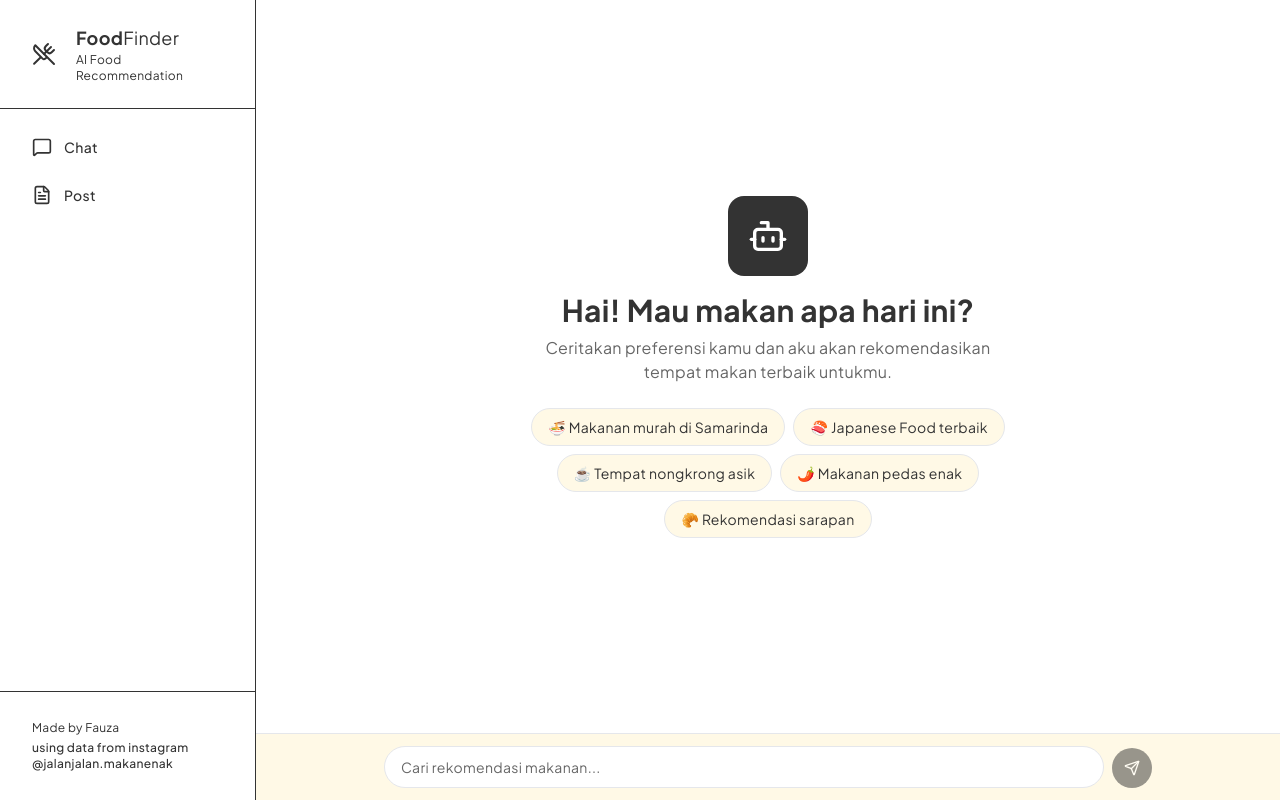
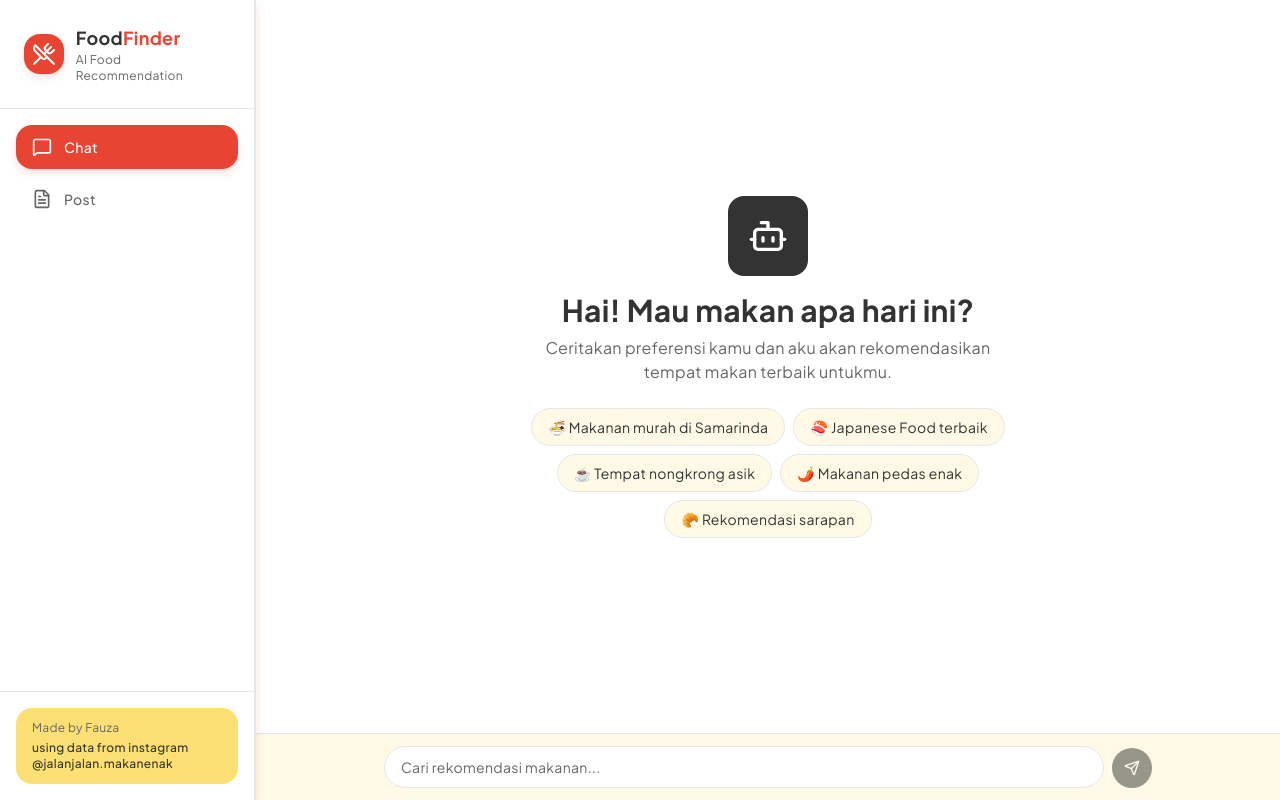
Before and after one commit to Fauza27/food-recommendation-chatbot, a Next.js app in the folder frontend/: page / in a window 1280 px wide. Built offline with nearby package versions, Linux system fonts and the light colour scheme.

Commit message:
Polish restaurant card and sidebar components

```diff
--- a/frontend/src/components/RestaurantCard.tsx
+++ b/frontend/src/components/RestaurantCard.tsx
@@ -18,10 +18,10 @@ export function RestaurantCard({ restaurant, index = 0 }: Props) {
       initial={{ opacity: 0, x: 20 }}
       animate={{ opacity: 1, x: 0 }}
       transition={{ delay: index * 0.08, duration: 0.35 }}
-      className="h-full bg-[hsl(var(--color-card))] border border-[hsl(var(--color-border))] rounded-xl p-4 space-y-3 hover:shadow-lg transition-smooth"
+      className="h-full bg-card border border-border rounded-xl p-4 space-y-3 hover:shadow-lg transition-smooth"
     >
       <div className="flex items-start justify-between gap-2">
-        <h3 className="font-bold text-[hsl(var(--color-foreground))] leading-tight text-base">{restaurant.nama_tempat}</h3>
+        <h3 className="font-bold text-foreground leading-tight text-base">{restaurant.nama_tempat}</h3>
         <Badge
           variant={isOpen ? "default" : "secondary"}
           className={`shrink-0 ${isOpen ? "bg-green-100 text-green-800 border-green-200" : "bg-gray-100 text-gray-600 border-gray-200"}`}
@@ -30,19 +30,19 @@ export function RestaurantCard({ restaurant, index = 0 }: Props) {
         </Badge>
       </div>
 
-      <p className="text-sm text-[hsl(var(--color-muted-foreground))] line-clamp-3 leading-relaxed">{restaurant.ringkasan}</p>
+      <p className="text-sm text-muted-foreground line-clamp-3 leading-relaxed">{restaurant.ringkasan}</p>
 
       <div className="flex flex-wrap gap-1.5">
-        <Badge variant="outline" className="text-[hsl(var(--color-foreground))] border-[hsl(var(--color-border))] bg-[hsl(var(--color-muted))] text-xs">
+        <Badge variant="outline" className="text-foreground border-border bg-muted text-xs">
           {restaurant.kategori_makanan}
         </Badge>
-        <Badge variant="outline" className="text-[hsl(var(--color-foreground))] border-[hsl(var(--color-border))] text-xs">
+        <Badge variant="outline" className="text-foreground border-border text-xs">
           {restaurant.range_harga}
         </Badge>
       </div>
 
       {restaurant.jam_buka && restaurant.jam_tutup && (
-        <div className="flex items-center gap-1.5 text-xs text-[hsl(var(--color-muted-foreground))]">
+        <div className="flex items-center gap-1.5 text-xs text-muted-foreground">
           <Clock className="h-3.5 w-3.5 shrink-0" />
           <span>{restaurant.jam_buka} - {restaurant.jam_tutup}</span>
         </div>
@@ -50,13 +50,13 @@ export function RestaurantCard({ restaurant, index = 0 }: Props) {
 
       {restaurant.menu_andalan?.length > 0 && (
         <div className="space-y-1.5">
-          <div className="flex items-center gap-1 text-xs font-medium text-[hsl(var(--color-foreground))]">
-            <ChefHat className="h-3.5 w-3.5 text-[hsl(var(--color-foreground))] shrink-0" />
+          <div className="flex items-center gap-1 text-xs font-medium text-foreground">
+            <ChefHat className="h-3.5 w-3.5 text-foreground shrink-0" />
             Menu Andalan
           </div>
           <div className="flex flex-wrap gap-1">
             {restaurant.menu_andalan.slice(0, 3).map((m) => (
-              <span key={m} className="text-xs bg-[hsl(var(--color-muted))] px-2 py-1 rounded-md text-[hsl(var(--color-foreground))]">{m}</span>
+              <span key={m} className="text-xs bg-muted px-2 py-1 rounded-md text-foreground">{m}</span>
             ))}
           </div>
         </div>
@@ -65,7 +65,7 @@ export function RestaurantCard({ restaurant, index = 0 }: Props) {
       {restaurant.fasilitas?.length > 0 && (
         <div className="flex flex-wrap gap-1.5">
           {restaurant.fasilitas.slice(0, 3).map((f) => (
-            <span key={f} className="text-xs text-[hsl(var(--color-muted-foreground))] flex items-center gap-1">
+            <span key={f} className="text-xs text-muted-foreground flex items-center gap-1">
               <Wifi className="h-3 w-3 shrink-0" /> {f}
             </span>
           ))}
@@ -75,13 +75,13 @@ export function RestaurantCard({ restaurant, index = 0 }: Props) {
       <div className="flex gap-3 pt-1">
         {restaurant.link_lokasi && restaurant.link_lokasi !== "#" && (
           <a href={restaurant.link_lokasi} target="_blank" rel="noopener noreferrer"
-            className="flex items-center gap-1 text-xs font-medium text-[hsl(var(--color-foreground))] hover:underline">
+            className="flex items-center gap-1 text-xs font-medium text-foreground hover:underline">
             <MapPin className="h-3.5 w-3.5 shrink-0" /> Lokasi
           </a>
         )}
         {restaurant.link_instagram && restaurant.link_instagram !== "#" && (
           <a href={restaurant.link_instagram} target="_blank" rel="noopener noreferrer"
-            className="flex items-center gap-1 text-xs font-medium text-[hsl(var(--color-foreground))] hover:underline">
+            className="flex items-center gap-1 text-xs font-medium text-foreground hover:underline">
             <Instagram className="h-3.5 w-3.5 shrink-0" /> Instagram
           </a>
         )}
--- a/frontend/src/components/Sidebar.tsx
+++ b/frontend/src/components/Sidebar.tsx
@@ -15,7 +15,7 @@ export function Sidebar() {
       {/* Mobile Menu Button */}
       <button
         onClick={() => setIsOpen(!isOpen)}
-        className="lg:hidden fixed top-4 left-4 z-50 p-2 bg-[hsl(var(--color-card))] border border-[hsl(var(--color-border))] rounded-lg text-[hsl(var(--color-foreground))] hover:bg-[hsl(var(--color-muted))] transition-smooth"
+        className="lg:hidden fixed top-4 left-4 z-50 p-2 bg-card border-2 border-border rounded-2xl text-foreground hover:bg-primary hover:text-primary-foreground transition-smooth shadow-md"
       >
         {isOpen ? <X className="h-5 w-5" /> : <Menu className="h-5 w-5" />}
       </button>
@@ -23,7 +23,7 @@ export function Sidebar() {
       {/* Overlay */}
       {isOpen && (
         <div
-          className="lg:hidden fixed inset-0 bg-[hsl(var(--color-foreground))]/40 backdrop-blur-sm z-40 animate-fade-in"
+          className="lg:hidden fixed inset-0 bg-foreground/40 backdrop-blur-sm z-40 animate-fade-in"
           onClick={() => setIsOpen(false)}
         />
       )}
@@ -31,35 +31,35 @@ export function Sidebar() {
       {/* Sidebar */}
       <aside
         className={cn(
-          "fixed left-0 top-0 h-screen w-64 bg-[hsl(var(--color-card))] border-r border-[hsl(var(--color-border))] flex flex-col z-40 transition-transform duration-300",
+          "fixed left-0 top-0 h-screen w-64 bg-sidebar border-r-2 border-sidebar-border flex flex-col z-40 transition-transform duration-300 shadow-lg",
           isOpen ? "translate-x-0" : "-translate-x-full lg:translate-x-0"
         )}
       >
         {/* Logo */}
-        <div className="p-6 border-b border-[hsl(var(--color-border))]">
+        <div className="p-6 border-b border-sidebar-border">
           <Link href="/" className="flex items-center gap-3 group" onClick={() => setIsOpen(false)}>
-            <div className="h-10 w-10 bg-[hsl(var(--color-foreground))] flex items-center justify-center rounded-lg group-hover:scale-105 transition-smooth">
-              <UtensilsCrossed className="h-6 w-6 text-[hsl(var(--color-background))]" />
+            <div className="h-10 w-10 bg-primary flex items-center justify-center rounded-2xl group-hover:scale-110 transition-smooth shadow-md">
+              <UtensilsCrossed className="h-6 w-6 text-primary-foreground" />
             </div>
             <div>
-              <h1 className="text-lg font-bold text-[hsl(var(--color-foreground))]">
-                Food<span className="font-normal">Finder</span>
+              <h1 className="text-lg font-bold text-sidebar-foreground">
+                Food<span className="text-primary">Finder</span>
               </h1>
-              <p className="text-xs text-[hsl(var(--color-muted-foreground))]">AI Food Recommendation</p>
+              <p className="text-xs text-muted-foreground">AI Food Recommendation</p>
             </div>
           </Link>
         </div>
 
         {/* Navigation */}
-        <nav className="flex-1 p-4 space-y-1">
+        <nav className="flex-1 p-4 space-y-2">
           <Link
             href="/"
             onClick={() => setIsOpen(false)}
             className={cn(
-              "flex items-center gap-3 px-4 py-3 rounded-lg text-sm font-medium transition-smooth",
+              "flex items-center gap-3 px-4 py-3 rounded-2xl text-sm font-medium transition-smooth",
               pathname === "/"
-                ? "bg-[hsl(var(--color-foreground))] text-[hsl(var(--color-background))]"
-                : "text-[hsl(var(--color-muted-foreground))] hover:text-[hsl(var(--color-foreground))] hover:bg-[hsl(var(--color-muted))]"
+                ? "bg-primary text-primary-foreground shadow-lg"
+                : "text-muted-foreground hover:text-foreground hover:bg-muted"
             )}
           >
             <MessageSquare className="h-5 w-5" />
@@ -70,10 +70,10 @@ export function Sidebar() {
             href="/explore"
             onClick={() => setIsOpen(false)}
             className={cn(
-              "flex items-center gap-3 px-4 py-3 rounded-lg text-sm font-medium transition-smooth",
+              "flex items-center gap-3 px-4 py-3 rounded-2xl text-sm font-medium transition-smooth",
               pathname === "/explore"
-                ? "bg-[hsl(var(--color-foreground))] text-[hsl(var(--color-background))]"
-                : "text-[hsl(var(--color-muted-foreground))] hover:text-[hsl(var(--color-foreground))] hover:bg-[hsl(var(--color-muted))]"
+                ? "bg-primary text-primary-foreground shadow-lg"
+                : "text-muted-foreground hover:text-foreground hover:bg-muted"
             )}
           >
             <FileText className="h-5 w-5" />
@@ -82,12 +82,12 @@ export function Sidebar() {
         </nav>
 
         {/* Footer */}
-        <div className="p-4 border-t border-[hsl(var(--color-border))]">
-          <div className="px-4 py-3 rounded-lg bg-[hsl(var(--color-muted))]">
-            <p className="text-xs text-[hsl(var(--color-muted-foreground))]">
+        <div className="p-4 border-t border-sidebar-border">
+          <div className="px-4 py-3 rounded-2xl bg-accent">
+            <p className="text-xs text-muted-foreground">
               Made by Fauza
             </p>
-            <p className="text-xs text-[hsl(var(--color-foreground))] font-medium mt-1">
+            <p className="text-xs text-foreground font-medium mt-1">
               using data from instagram @jalanjalan.makanenak
             </p>
           </div>
```
